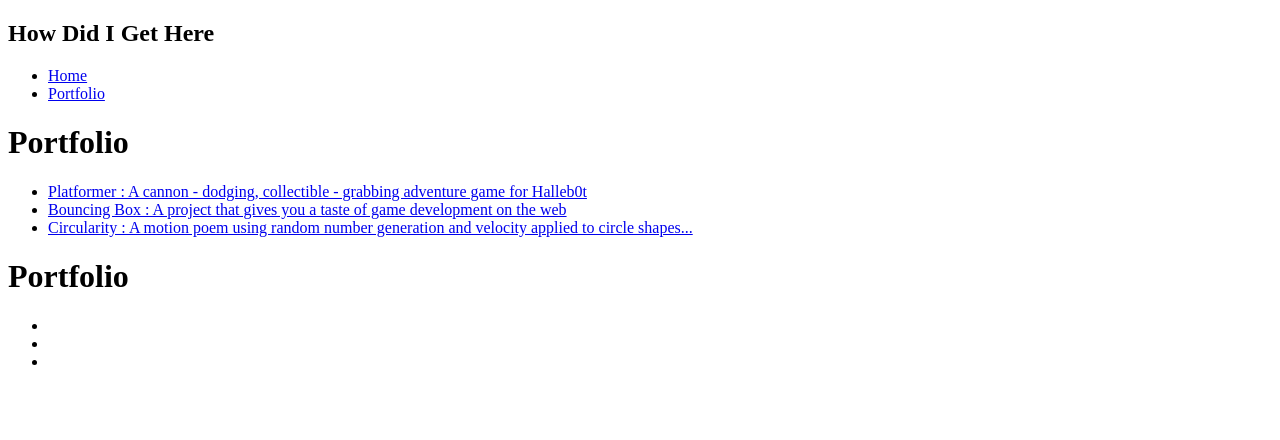
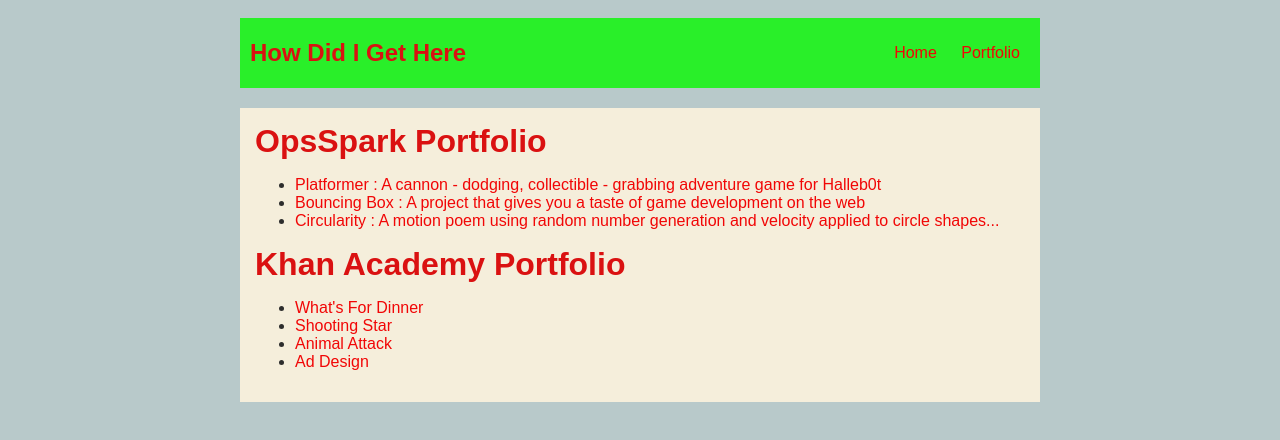
Before and after one commit to LandonBath/LandonBath.github.io, a plain HTML site: page portfolio.html in a window 1280 px wide. Drawn offline with Linux system fonts and the light colour scheme.

Commit message:
add index.html and css files

```diff
--- a/portfolio.html
+++ b/portfolio.html
@@ -1,6 +1,10 @@
 <!DOCTYPE HTML>
 <html>
     <head>
+    <title>
+      Landon's Amazing Website
+    </title>
+    <link rel="stylesheet" href="style.css">
     </head>
 
     <body>
@@ -16,25 +20,23 @@
             </li>
           </ul>
         </nav>
-          <MAIN>
+          <main>
             <div class="content">
-              <h1>Portfolio</h1>
+              <h1>OpsSpark Portfolio</h1>
               <ul id="portfolio">
                 <li><a href="projects/platformer/">Platformer : A cannon - dodging, collectible - grabbing adventure game for Halleb0t</a></li>
                 <li><a href="projects/bouncing-box/">Bouncing Box : A project that gives you a taste of game development on the web </a></li>
                 <li><a href="projects/circularity/">Circularity : A motion poem using random number generation and velocity applied to circle shapes...</a></li>
               </ul>
-              <h1>Portfolio</h1>
+              <h1>Khan Academy Portfolio</h1>
               <ul id="portfolio">
-                <li><a href="https://www.khanacademy.org/computer-programming/spin-off-of-project-whats-for-dinner/5669271268409344"></a></li>
-                <li><a href="https://www.khanacademy.org/computer-programming/spin-off-of-project-shooting-star/5721715771883520"></a></li>
-                <li><a href="https://www.khanacademy.org/computer-programming/spin-off-of-project-animal-attack/6013107987464192"></a></li>
+                <li><a href="https://www.khanacademy.org/computer-programming/spin-off-of-project-whats-for-dinner/5669271268409344">What's For Dinner</a></li>
+                <li><a href="https://www.khanacademy.org/computer-programming/spin-off-of-project-shooting-star/5721715771883520">Shooting Star</a></li>
+                <li><a href="https://www.khanacademy.org/computer-programming/spin-off-of-project-animal-attack/6013107987464192">Animal Attack</a></li>
+                <li><a href="">Ad Design</a></li>
               </ul>
             </div>
-          </MAIN>
-        <title>
-            Landon's Amazing Website
-        </title>
+          </main>
       </div>
     </body>
 </html>
```
